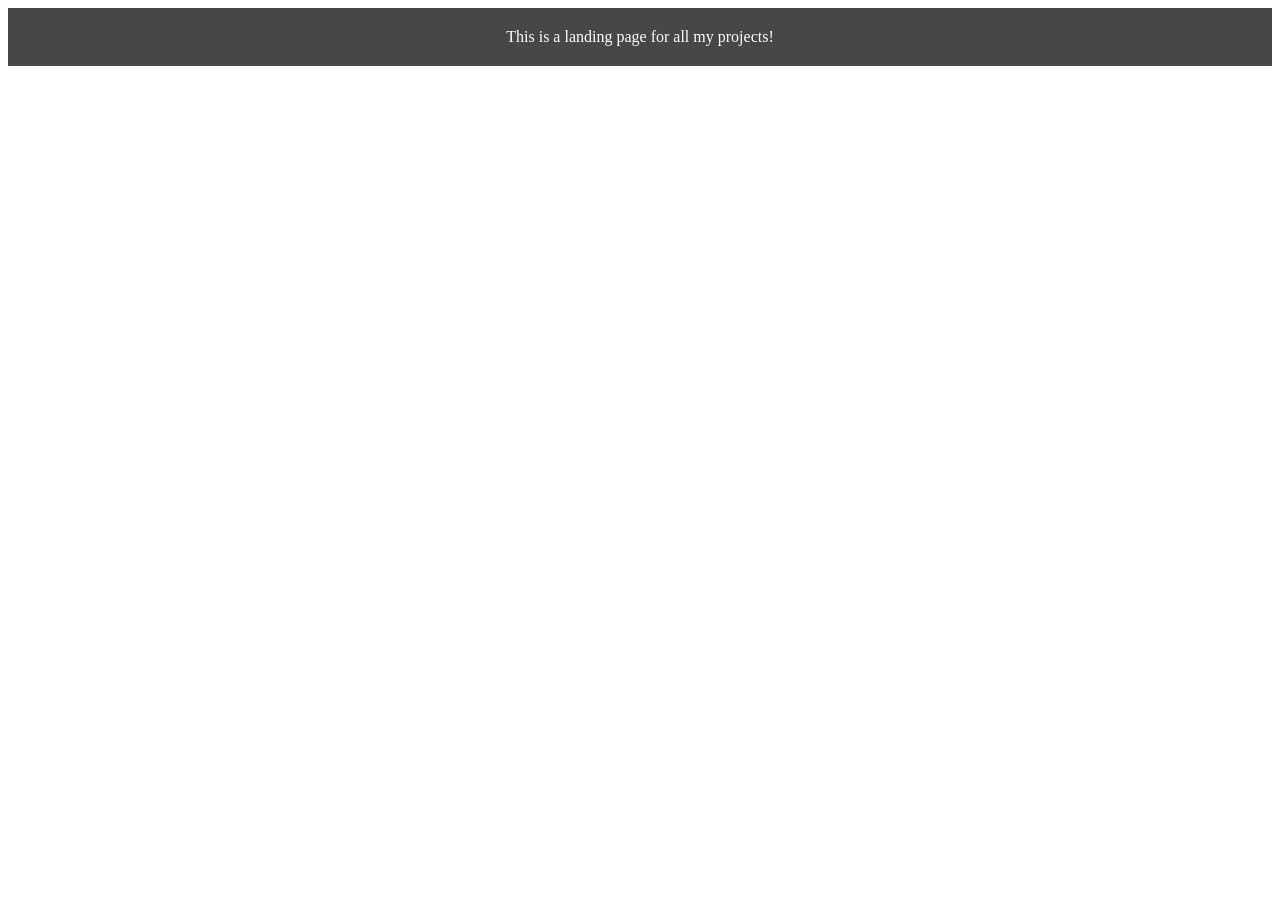
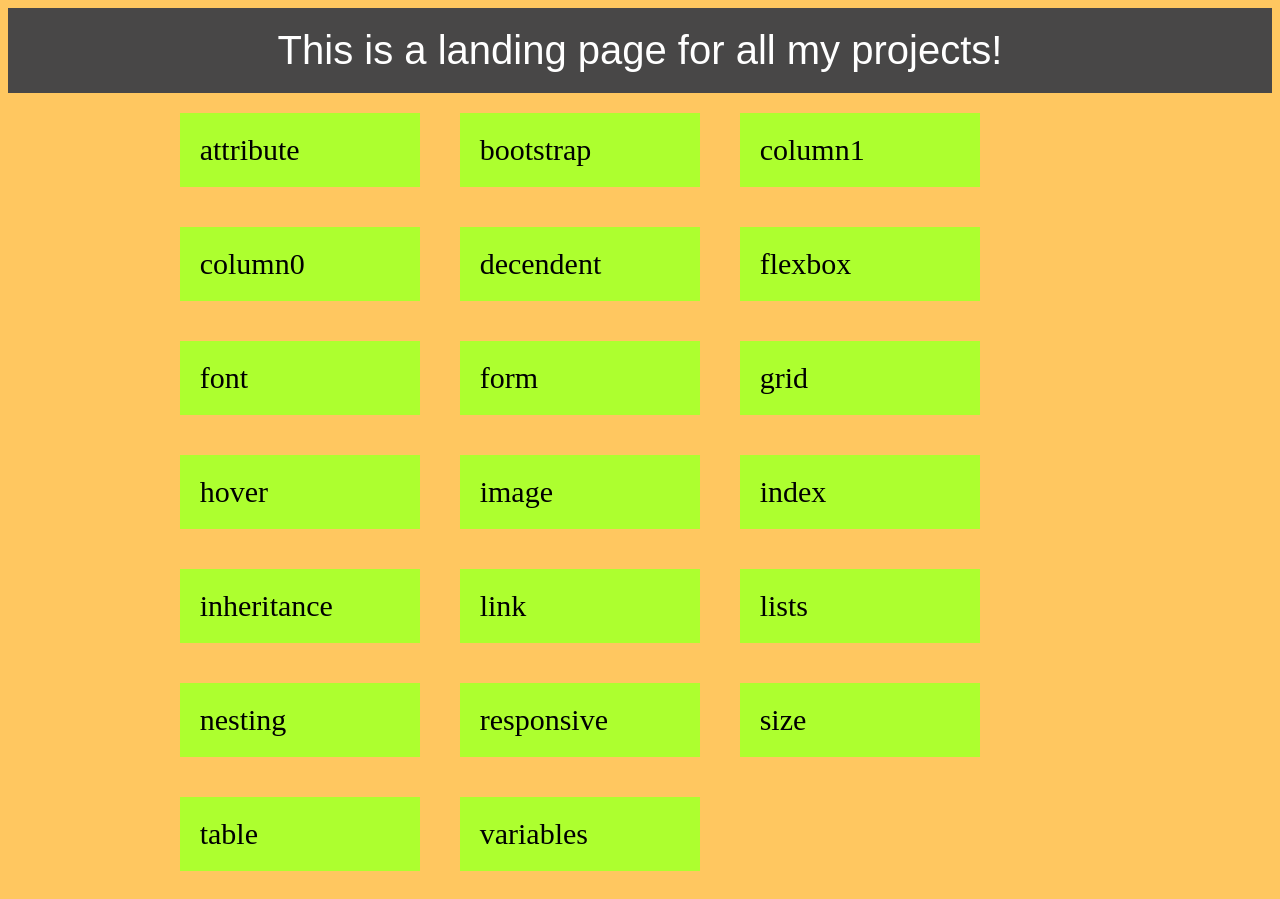
Before and after one commit to Shishir3D/shishir3d.github.io, a plain HTML site: page index.html in a window 1280 px wide. Before the commit the page ends 800 px from the top, so only its background shows below. Drawn offline with Linux system fonts and the light colour scheme.

Commit message:
added items onto the landing page

```diff
--- a/index.css
+++ b/index.css
@@ -1,6 +1,28 @@
+body {
+  background-color: rgba(255, 166, 0, 0.625);
+}
 .heading-title {
   text-align: center;
   color: white;
   background-color: rgb(72, 71, 71);
   padding: 20px;
+  font-family: Arial, Helvetica, sans-serif;
+  font-size: 40px;
 }
+.flex {
+  display: flex;
+  flex-wrap: wrap;
+  padding-left: 12%;
+  padding-right: 7.5%;
+}
+
+.flex > div {
+  background-color: greenyellow;
+  font-size: 30px;
+  margin: 20px;
+  padding: 20px;
+  width: 200px;
+}
+.flex > div:hover {
+  background-color: rgb(65, 203, 27);
+}
--- a/index.html
+++ b/index.html
@@ -12,5 +12,31 @@
         This is a landing page for all my projects!
       </div>
     </div>
+    <div class="body">
+      <div class="html-css">
+        <div class="flex">
+          <div>attribute</div>
+          <div>bootstrap</div>
+          <div>column1</div>
+          <div>column0</div>
+          <div>decendent</div>
+          <div>flexbox</div>
+          <div>font</div>
+          <div>form</div>
+          <div>grid</div>
+          <div>hover</div>
+          <div>image</div>
+          <div>index</div>
+          <div>inheritance</div>
+          <div>link</div>
+          <div>lists</div>
+          <div>nesting</div>
+          <div>responsive</div>
+          <div>size</div>
+          <div>table</div>
+          <div>variables</div>
+        </div>
+      </div>
+    </div>
   </body>
 </html>
```
